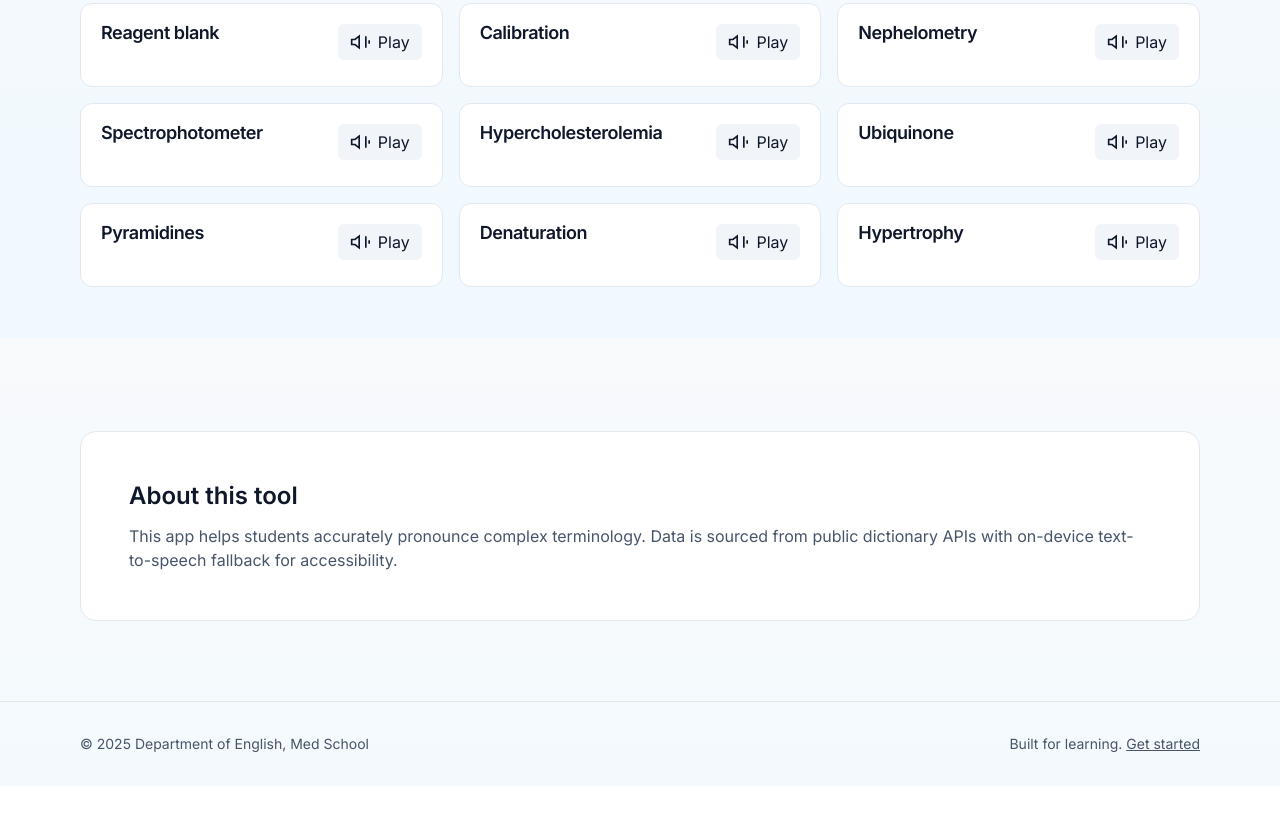
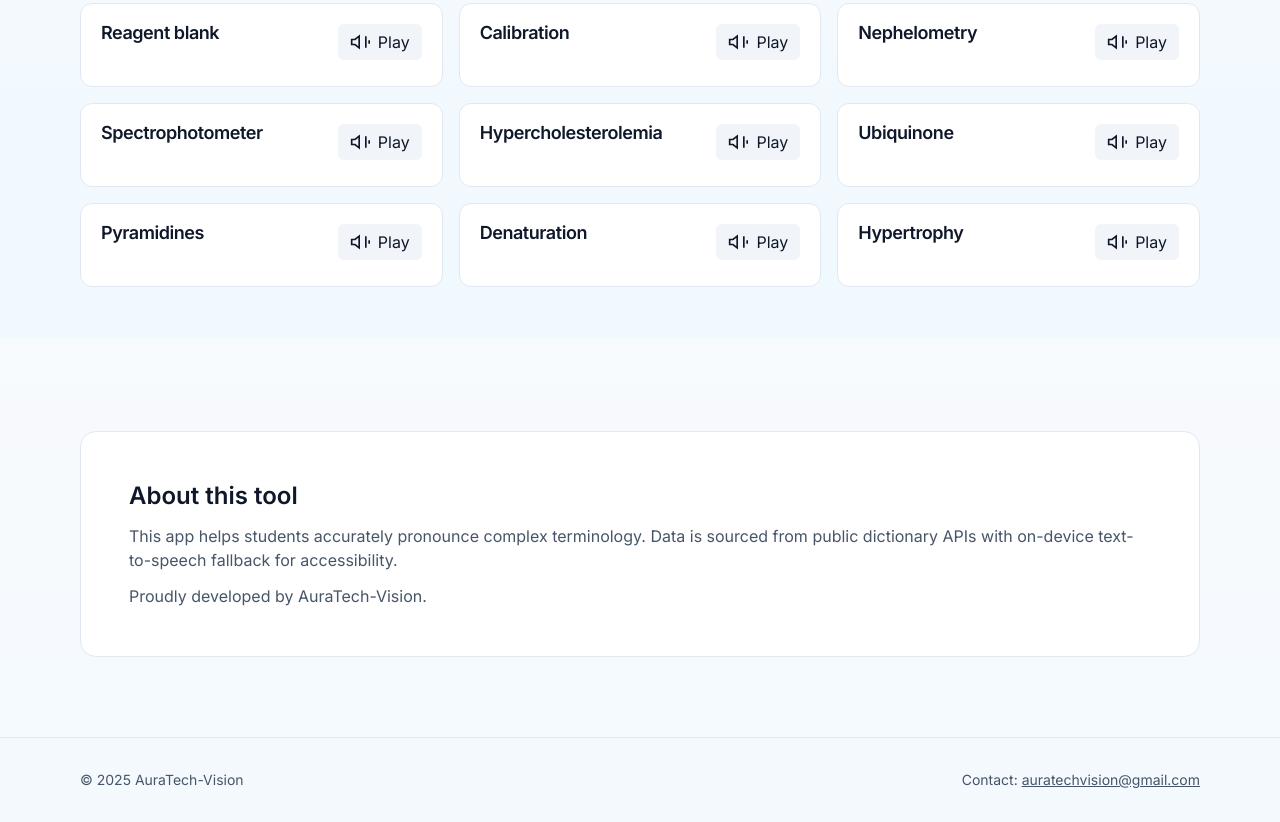
Before and after one commit to Gyana-Abhinay/Aura-Medi_Pronounce, a website: page index.html in a window 1280 px wide. Shown: the part 1262-2084 px from the top of the page. Before the commit the page ends 2048 px from the top, so only its background shows below. Drawn offline with nearby package versions, Linux system fonts and the light colour scheme; no server answers.

Commit message:
Update index.html

```diff
--- a/index.html
+++ b/index.html
@@ -28,7 +28,7 @@
     <header class="sticky top-0 z-20 border-b bg-white/80 backdrop-blur">
       <div class="mx-auto max-w-6xl px-4 h-16 flex items-center justify-between">
         <a href="#" class="flex items-center gap-2 font-extrabold tracking-tight">
-          <span class="inline-flex size-8 items-center justify-center rounded-lg bg-primary text-white">AR</span>
+          <img src="logo.png" alt="AuraTech Vision Logo" class="size-8">
           <span>AURA Pronounce</span>
         </a>
         <nav class="hidden md:flex items-center gap-6 text-sm text-slate-600">
@@ -74,14 +74,15 @@
         <div class="rounded-2xl border border-slate-200 bg-white p-8 md:p-12">
           <h3 class="text-xl md:text-2xl font-semibold">About this tool</h3>
           <p class="mt-3 text-slate-600">This app helps students accurately pronounce complex terminology. Data is sourced from public dictionary APIs with on-device text-to-speech fallback for accessibility.</p>
+          <p class="mt-3 text-slate-600">Proudly developed by AuraTech-Vision.</p>
         </div>
       </section>
     </main>
 
     <footer class="border-t border-slate-200">
-      <div class="mx-auto max-w-6xl px-4 py-8 text-sm text-slate-600 flex flex-col md:flex-row items-center justify-between gap-2">
-        <p>© <span id="year"></span> Department of English, Med School</p>
-        <p>Built for learning. <a class="underline hover:no-underline" href="#learn">Get started</a></p>
+      <div class="mx-auto max-w-6xl px-4 py-8 text-sm text-slate-600 flex flex-col md:flex-row items-center justify-between gap-4">
+        <p>© <span id="year"></span> AuraTech-Vision</p>
+        <p>Contact: <a class="underline hover:no-underline" href="mailto:auratechvision@gmail.com">auratechvision@gmail.com</a></p>
       </div>
     </footer>
 
```
